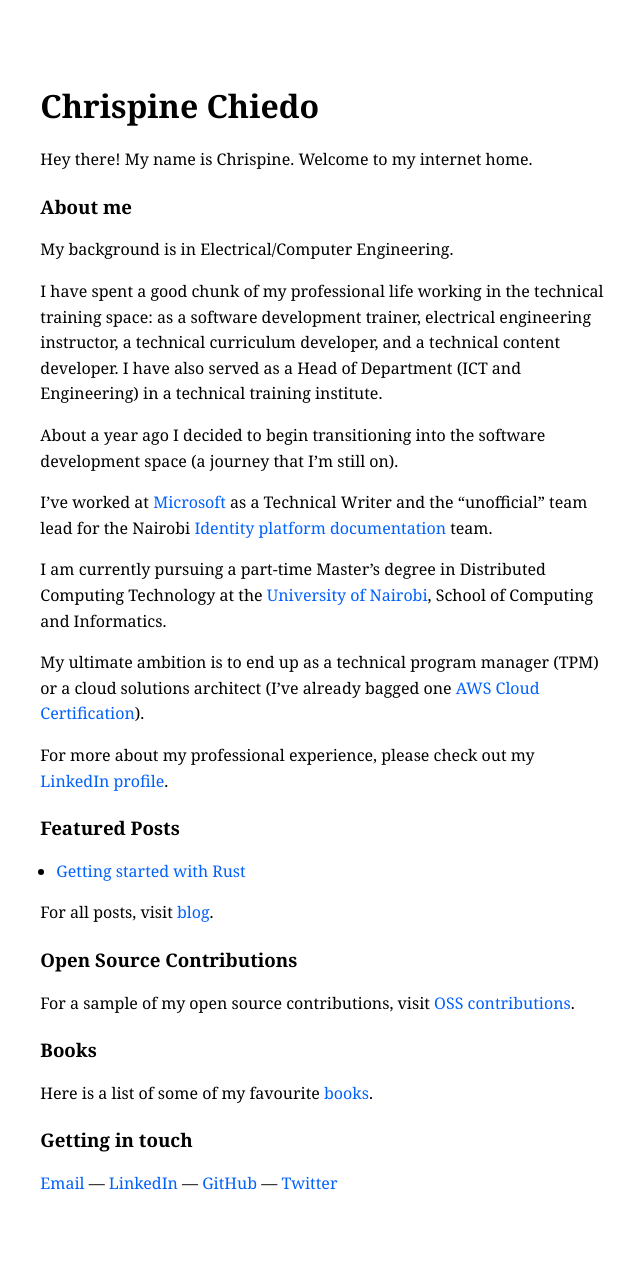
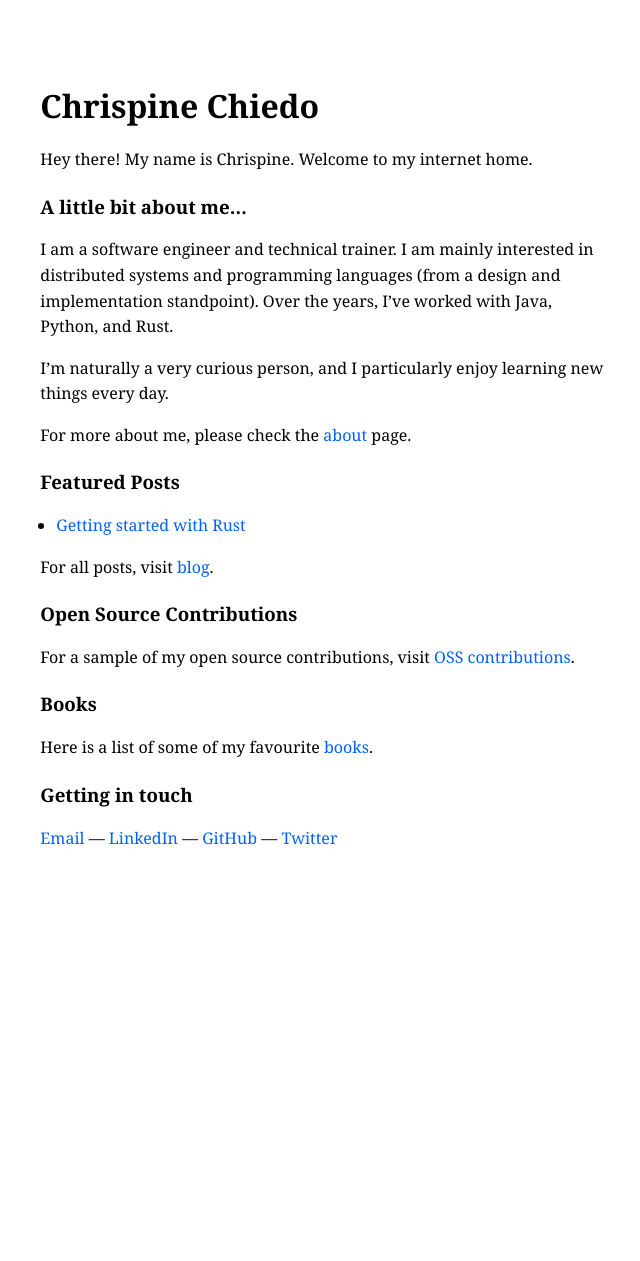
Before and after one commit to chrischiedo/chrischiedo.github.io, a Jekyll site: the page built from index.md, in a window 1280 px wide. Shown: the whole page, without its empty margins (317-957 px from the left). Built offline with Jekyll 4.4.1, drawn with Linux system fonts in a browser that asks for light colours; our own code applies the rules of GitHub Pages for plain Markdown files; after the commit the page ends 915 px from its top, so only the background shows below that.

Commit message:
update the index page

```diff
--- a/index.md
+++ b/index.md
@@ -9,26 +9,14 @@ redirect_from:
 
 Hey there! My name is Chrispine. Welcome to my internet home.
 
-### About me
+### A little bit about me...
 
-My background is in Electrical/Computer Engineering.
+I am a software engineer and technical trainer. I am mainly interested in distributed systems and programming languages (from a design and implementation standpoint). Over the years, I've worked with Java, Python, and Rust.
 
-I have spent a good chunk of my professional life working in the technical training space: as a software
-development trainer, electrical engineering instructor, a technical curriculum
-developer, and a technical content developer. I have also served as a Head of Department (ICT and Engineering) in a technical training institute.
+I'm naturally a very curious person, and I particularly enjoy learning new things every day.
 
-About a year ago I decided to begin transitioning into the software development space (a journey that I'm still on).
+For more about me, please check the [about]({% link about.md %}) page.
 
-I've worked at [Microsoft](https://www.microsoft.com/) as a Technical Writer and the "unofficial" team lead for the Nairobi [Identity platform
-documentation](https://learn.microsoft.com/en-us/azure/active-directory/develop/) team.
-
-I am currently pursuing a part-time Master’s degree in Distributed Computing Technology
-at the [University of Nairobi](https://www.uonbi.ac.ke/), School of Computing
-and Informatics.
-
-My ultimate ambition is to end up as a technical program manager (TPM) or a cloud solutions architect (I've already bagged one [AWS Cloud Certification](https://www.credly.com/badges/3f9765dc-6df8-402d-a5ee-b4d1595d5981/public_url)).
-
-For more about my professional experience, please check out my [LinkedIn profile](https://www.linkedin.com/in/chrispinechiedo/).
 
 ### Featured Posts
 
```
